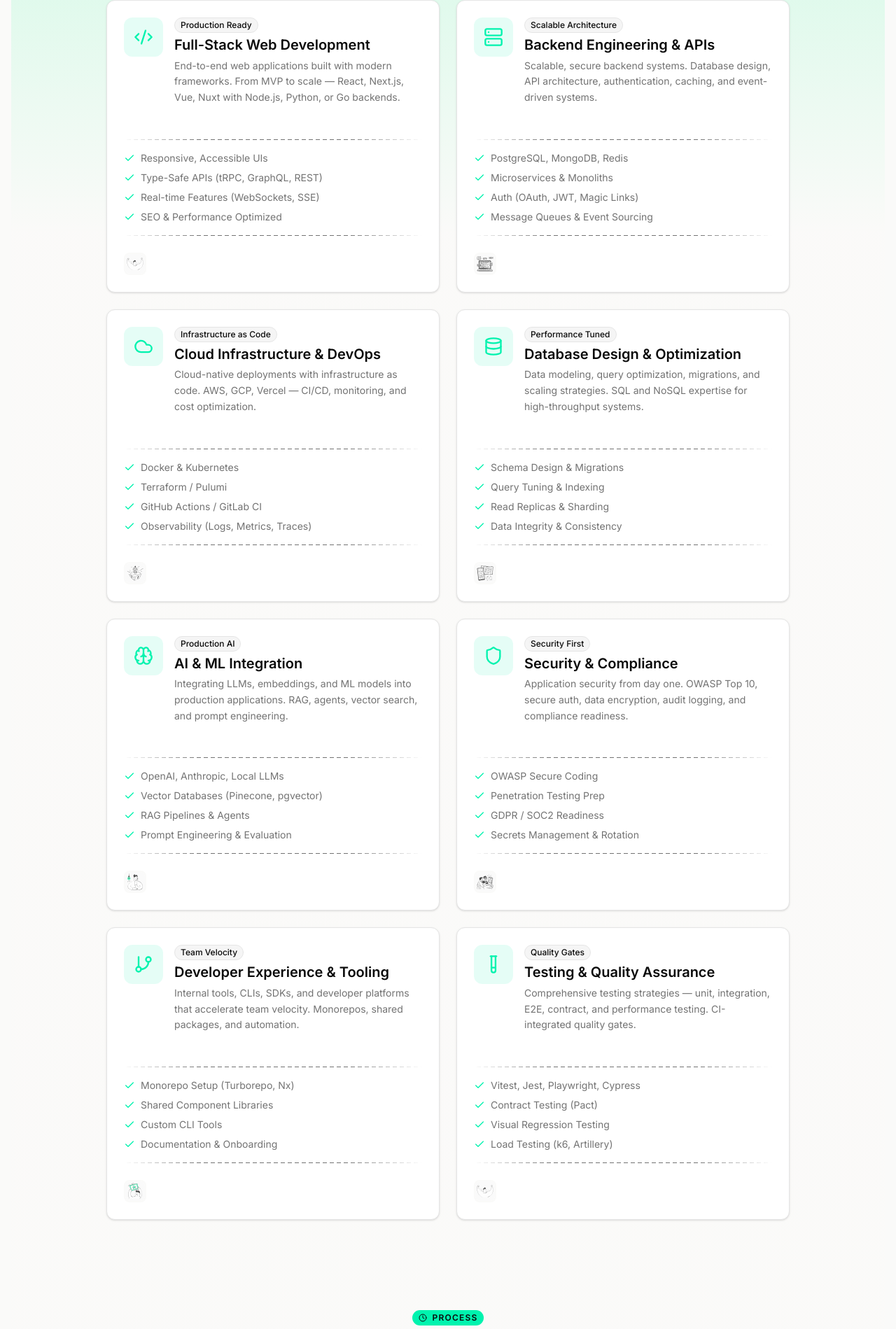
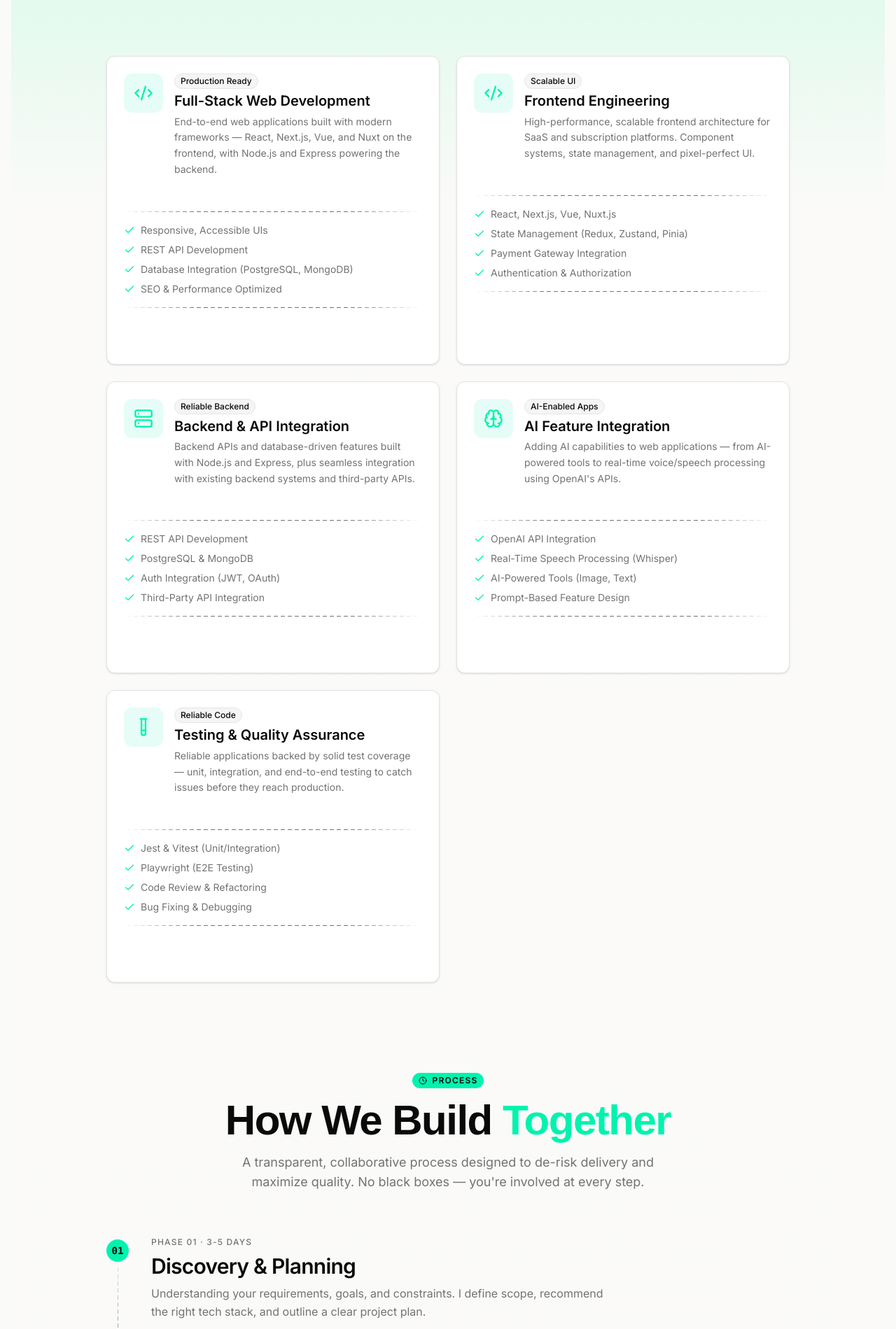
Before and after one commit to muhammadhasnainsaeed/portfolio, a Next.js app: page /services in a window 1280 px wide. Shown: the part 674-2573 px from the top of the page at 70% size. Built offline with nearby package versions, Linux system fonts and the light colour scheme.

Commit message:
Update services and process content
Refactor the services data, update the development process workflow, and
adjust UI layouts for better alignment and readability.

```diff
--- a/src/components/blocks/navbar.tsx
+++ b/src/components/blocks/navbar.tsx
@@ -64,7 +64,7 @@ const ITEMS = [
     // ],
   },
   { label: "Credentials", href: "/credentials" },
-  // { label: "Services", href: "/services" },
+  { label: "Services", href: "/services" },
   { label: "Contact", href: "/contact" },
 ] as NavItem[];
 
@@ -101,7 +101,7 @@ export const Navbar = () => {
   return (
     <header
       className={cn(
-        "bg-background/70 fixed left-1/2 z-50 mt-2.5 w-[min(90%,700px)] -translate-x-1/2 rounded-4xl border backdrop-blur-md transition-all duration-300",
+        "bg-background/70 fixed left-1/2 z-50 mt-2.5 w-[min(90%,750px)] -translate-x-1/2 rounded-4xl border backdrop-blur-md transition-all duration-300",
         "top-5 lg:top-12",
       )}
     >
--- a/src/components/blocks/services-grid.tsx
+++ b/src/components/blocks/services-grid.tsx
@@ -58,18 +58,7 @@ export function ServicesGrid() {
                 ))}
               </ul>
               <DashedLine />
-              <div className="flex items-center justify-between pt-2">
-                <div className="flex -space-x-2">
-                  <div className="bg-muted/50 border-background flex h-8 w-8 items-center justify-center rounded-lg border-2">
-                    <Image
-                      src={service.illustration}
-                      alt={service.title}
-                      width={24}
-                      height={24}
-                      className="object-contain opacity-70 dark:invert"
-                    />
-                  </div>
-                </div>
+              <div className="flex items-center justify-end pt-2">
                 <Button
                   variant="ghost"
                   size="sm"
--- a/src/components/blocks/services-hero.tsx
+++ b/src/components/blocks/services-hero.tsx
@@ -41,9 +41,10 @@ export function ServicesHero() {
         </div>
       </div>
 
-      <div className="relative mt-16">
+      {/* Divider */}
+      <div className="relative my-10 flex items-center justify-center lg:my-24">
         <DashedLine className="text-muted-foreground" />
-        <span className="bg-muted text-muted-foreground absolute left-1/2 -translate-x-1/2 px-3 font-mono text-xs font-medium tracking-wide">
+        <span className="bg-muted text-muted-foreground absolute px-3 font-mono text-sm font-medium tracking-wide max-md:hidden">
           WHAT I DO
         </span>
       </div>
--- a/src/components/blocks/services-process.tsx
+++ b/src/components/blocks/services-process.tsx
@@ -17,101 +17,93 @@ import { DashedLine } from "@/components/dashed-line";
 const processSteps = [
   {
     number: "01",
-    title: "Discovery & Strategy",
+    title: "Discovery & Planning",
     description:
-      "Deep dive into your vision, requirements, and constraints. We define scope, tech stack, architecture, and success metrics.",
+      "Understanding your requirements, goals, and constraints. I define scope, recommend the right tech stack, and outline a clear project plan.",
     icon: Code,
-    duration: "1-2 weeks",
+    duration: "3-5 days",
     deliverables: [
-      "Technical Specification",
-      "Architecture Diagram",
+      "Project Scope Document",
       "Tech Stack Recommendation",
-      "Project Roadmap",
+      "Timeline & Milestones",
     ],
   },
   {
     number: "02",
-    title: "Design & Prototyping",
+    title: "Design & Setup",
     description:
-      "Transform requirements into tangible designs — from system architecture diagrams to interactive UI prototypes.",
+      "Turning requirements into a concrete plan — database schema, API structure, and UI direction before development starts.",
     icon: Users,
-    duration: "1-3 weeks",
-    deliverables: [
-      "System Design Docs",
-      "Database Schema",
-      "API Contracts",
-      "UI/UX Prototypes",
-    ],
+    duration: "3-7 days",
+    deliverables: ["Database Schema", "API Structure", "UI/UX Wireframes"],
   },
   {
     number: "03",
-    title: "Development & Implementation",
+    title: "Development",
     description:
-      "Building the product with clean, tested, documented code. Regular demos, code reviews, and iterative feedback loops.",
+      "Building the product with clean, tested code. Regular progress updates and feedback loops throughout.",
     icon: Rocket,
-    duration: "4-12+ weeks",
+    duration: "2-8+ weeks",
     deliverables: [
-      "Production-Ready Codebase",
-      "Automated Test Suite",
-      "CI/CD Pipeline",
-      "Documentation",
+      "Working Codebase",
+      "Core Test Coverage",
+      "Regular Progress Demos",
     ],
   },
   {
     number: "04",
-    title: "Launch & Iterate",
+    title: "Launch & Support",
     description:
-      "Smooth deployment, monitoring setup, and post-launch support. We measure, learn, and ship improvements fast.",
+      "Deployment and a support window after launch to fix issues and make adjustments based on real usage.",
     icon: CheckCircle,
     duration: "Ongoing",
     deliverables: [
       "Production Deployment",
-      "Monitoring & Alerting",
-      "Performance Baselines",
-      "Retrospective",
+      "Post-Launch Bug Fixes",
+      "Handover Documentation",
     ],
   },
 ];
 
 const engagementModels = [
   {
-    title: "Full-Stack Product Development",
+    title: "Full-Stack Project Development",
     description:
-      "End-to-end ownership from idea to launched product. I act as your technical co-founder or lead engineer.",
+      "End-to-end development from idea to launched product — I handle the frontend, backend, and deployment for your project.",
     bestFor: "Startups, MVPs, New Products",
     features: [
-      "Architecture & Tech Decisions",
+      "Tech Stack & Architecture Decisions",
       "Full Implementation",
-      "DevOps & Deployment",
-      "Ongoing Maintenance",
+      "Deployment & Handover",
+      "Post-Launch Support",
     ],
     cta: "Start a Project",
     icon: Code,
   },
   {
-    title: "Technical Consulting & Architecture",
+    title: "Frontend Development & Integration",
     description:
-      "Strategic guidance for your existing team — architecture reviews, tech stack decisions, performance audits.",
-    bestFor: "Scaling Teams, Legacy Modernization",
+      "Focused frontend work for your product — building UI, integrating APIs, and working alongside your existing backend team.",
+    bestFor: "Existing Teams, Ongoing Products",
     features: [
-      "System Architecture Review",
+      "Frontend Architecture",
+      "API Integration",
       "Performance Optimization",
-      "Tech Debt Strategy",
-      "Team Mentoring",
+      "Collaborative Workflow",
     ],
-    cta: "Book a Consultation",
+    cta: "Get in Touch",
     icon: Shield,
   },
   {
-    title: "Staff Augmentation & Team Lead",
+    title: "Additional Development Capacity",
     description:
-      "Embed with your team as a senior engineer or tech lead. Immediate impact, zero ramp-up time.",
-    bestFor: "Capacity Gaps, Critical Projects",
+      "Join your team as an extra engineer for a project or sprint — contributing code, fixing bugs, and helping you ship faster.",
+    bestFor: "Capacity Gaps, Deadline Crunches",
     features: [
-      "Senior Engineering Capacity",
-      "Code Reviews & Mentoring",
-      "Architecture Decisions",
-      "Delivery Acceleration",
+      "Frontend & Full-Stack Development",
+      "Code Contributions",
+      "Bug Fixes & Improvements",
+      "Flexible Engagement",
     ],
     cta: "Hire Me",
     icon: Users,
@@ -149,7 +141,7 @@ export function ServicesProcess() {
               key={step.number}
               className="relative mb-16 ml-8 last:mb-0 lg:ml-16"
             >
-              <div className="bg-primary text-primary-foreground ring-background absolute top-1 -left-3 flex size-8 items-center justify-center rounded-full font-mono text-sm font-bold ring-4 lg:-left-6">
+              <div className="bg-primary text-primary-foreground ring-background absolute top-1 -left-12 flex size-8 items-center justify-center rounded-full font-mono text-sm font-bold ring-4 lg:-left-16">
                 {step.number}
               </div>
               <p className="text-muted-foreground mb-2 text-xs font-medium tracking-widest uppercase">
@@ -177,9 +169,9 @@ export function ServicesProcess() {
         </ol>
       </div>
 
-      <div className="relative mt-16">
+      <div className="relative my-10 flex items-center justify-center lg:my-24">
         <DashedLine className="text-muted-foreground" />
-        <span className="bg-muted text-muted-foreground absolute left-1/2 -translate-x-1/2 px-3 font-mono text-xs font-medium tracking-wide">
+        <span className="bg-muted text-muted-foreground absolute px-3 font-mono text-sm font-medium tracking-wide max-md:hidden">
           ENGAGEMENT MODELS
         </span>
       </div>
--- a/src/data/services.ts
+++ b/src/data/services.ts
@@ -1,125 +1,74 @@
-import {
-  Code2,
-  Server,
-  Database,
-  Cloud,
-  Shield,
-  GitBranch,
-  TestTube,
-  Brain,
-} from "lucide-react";
+import { Code2, Server, TestTube, Brain } from "lucide-react";
 
 export const services = [
   {
     title: "Full-Stack Web Development",
     description:
-      "End-to-end web applications built with modern frameworks. From MVP to scale — React, Next.js, Vue, Nuxt with Node.js, Python, or Go backends.",
+      "End-to-end web applications built with modern frameworks — React, Next.js, Vue, and Nuxt on the frontend, with Node.js and Express powering the backend.",
     icon: Code2,
     features: [
       "Responsive, Accessible UIs",
-      "Type-Safe APIs (tRPC, GraphQL, REST)",
-      "Real-time Features (WebSockets, SSE)",
+      "REST API Development",
+      "Database Integration (PostgreSQL, MongoDB)",
       "SEO & Performance Optimized",
     ],
     highlight: "Production Ready",
     illustration: "/features/build.svg",
   },
   {
-    title: "Backend Engineering & APIs",
+    title: "Frontend Engineering",
     description:
-      "Scalable, secure backend systems. Database design, API architecture, authentication, caching, and event-driven systems.",
-    icon: Server,
+      "High-performance, scalable frontend architecture for SaaS and subscription platforms. Component systems, state management, and pixel-perfect UI.",
+    icon: Code2,
     features: [
-      "PostgreSQL, MongoDB, Redis",
-      "Microservices & Monoliths",
-      "Auth (OAuth, JWT, Magic Links)",
-      "Message Queues & Event Sourcing",
+      "React, Next.js, Vue, Nuxt.js",
+      "State Management (Redux, Zustand, Pinia)",
+      "Payment Gateway Integration",
+      "Authentication & Authorization",
     ],
-    highlight: "Scalable Architecture",
+    highlight: "Scalable UI",
     illustration: "/resource-allocation/building.svg",
   },
   {
-    title: "Cloud Infrastructure & DevOps",
+    title: "Backend & API Integration",
     description:
-      "Cloud-native deployments with infrastructure as code. AWS, GCP, Vercel — CI/CD, monitoring, and cost optimization.",
-    icon: Cloud,
+      "Backend APIs and database-driven features built with Node.js and Express, plus seamless integration with existing backend systems and third-party APIs.",
+    icon: Server,
     features: [
-      "Docker & Kubernetes",
-      "Terraform / Pulumi",
-      "GitHub Actions / GitLab CI",
-      "Observability (Logs, Metrics, Traces)",
+      "REST API Development",
+      "PostgreSQL & MongoDB",
+      "Auth Integration (JWT, OAuth)",
+      "Third-Party API Integration",
     ],
-    highlight: "Infrastructure as Code",
-    illustration: "/resource-allocation/launching.svg",
+    highlight: "Reliable Backend",
+    illustration: "/resource-allocation/building.svg",
   },
   {
-    title: "Database Design & Optimization",
+    title: "AI Feature Integration",
     description:
-      "Data modeling, query optimization, migrations, and scaling strategies. SQL and NoSQL expertise for high-throughput systems.",
-    icon: Database,
-    features: [
-      "Schema Design & Migrations",
-      "Query Tuning & Indexing",
-      "Read Replicas & Sharding",
-      "Data Integrity & Consistency",
-    ],
-    highlight: "Performance Tuned",
-    illustration: "/resource-allocation/planning.svg",
-  },
-  {
-    title: "AI & ML Integration",
-    description:
-      "Integrating LLMs, embeddings, and ML models into production applications. RAG, agents, vector search, and prompt engineering.",
+      "Adding AI capabilities to web applications — from AI-powered tools to real-time voice/speech processing using OpenAI's APIs.",
     icon: Brain,
     features: [
-      "OpenAI, Anthropic, Local LLMs",
-      "Vector Databases (Pinecone, pgvector)",
-      "RAG Pipelines & Agents",
-      "Prompt Engineering & Evaluation",
+      "OpenAI API Integration",
+      "Real-Time Speech Processing (Whisper)",
+      "AI-Powered Tools (Image, Text)",
+      "Prompt-Based Feature Design",
     ],
-    highlight: "Production AI",
+    highlight: "AI-Enabled Apps",
     illustration: "/features/think.svg",
-  },
-  {
-    title: "Security & Compliance",
-    description:
-      "Application security from day one. OWASP Top 10, secure auth, data encryption, audit logging, and compliance readiness.",
-    icon: Shield,
-    features: [
-      "OWASP Secure Coding",
-      "Penetration Testing Prep",
-      "GDPR / SOC2 Readiness",
-      "Secrets Management & Rotation",
-    ],
-    highlight: "Security First",
-    illustration: "/resource-allocation/understand.svg",
-  },
-  {
-    title: "Developer Experience & Tooling",
-    description:
-      "Internal tools, CLIs, SDKs, and developer platforms that accelerate team velocity. Monorepos, shared packages, and automation.",
-    icon: GitBranch,
-    features: [
-      "Monorepo Setup (Turborepo, Nx)",
-      "Shared Component Libraries",
-      "Custom CLI Tools",
-      "Documentation & Onboarding",
-    ],
-    highlight: "Team Velocity",
-    illustration: "/features/improving.svg",
   },
   {
     title: "Testing & Quality Assurance",
     description:
-      "Comprehensive testing strategies — unit, integration, E2E, contract, and performance testing. CI-integrated quality gates.",
+      "Reliable applications backed by solid test coverage — unit, integration, and end-to-end testing to catch issues before they reach production.",
     icon: TestTube,
     features: [
-      "Vitest, Jest, Playwright, Cypress",
-      "Contract Testing (Pact)",
-      "Visual Regression Testing",
-      "Load Testing (k6, Artillery)",
+      "Jest & Vitest (Unit/Integration)",
+      "Playwright (E2E Testing)",
+      "Code Review & Refactoring",
+      "Bug Fixing & Debugging",
     ],
-    highlight: "Quality Gates",
+    highlight: "Reliable Code",
     illustration: "/features/build.svg",
   },
 ];
```
